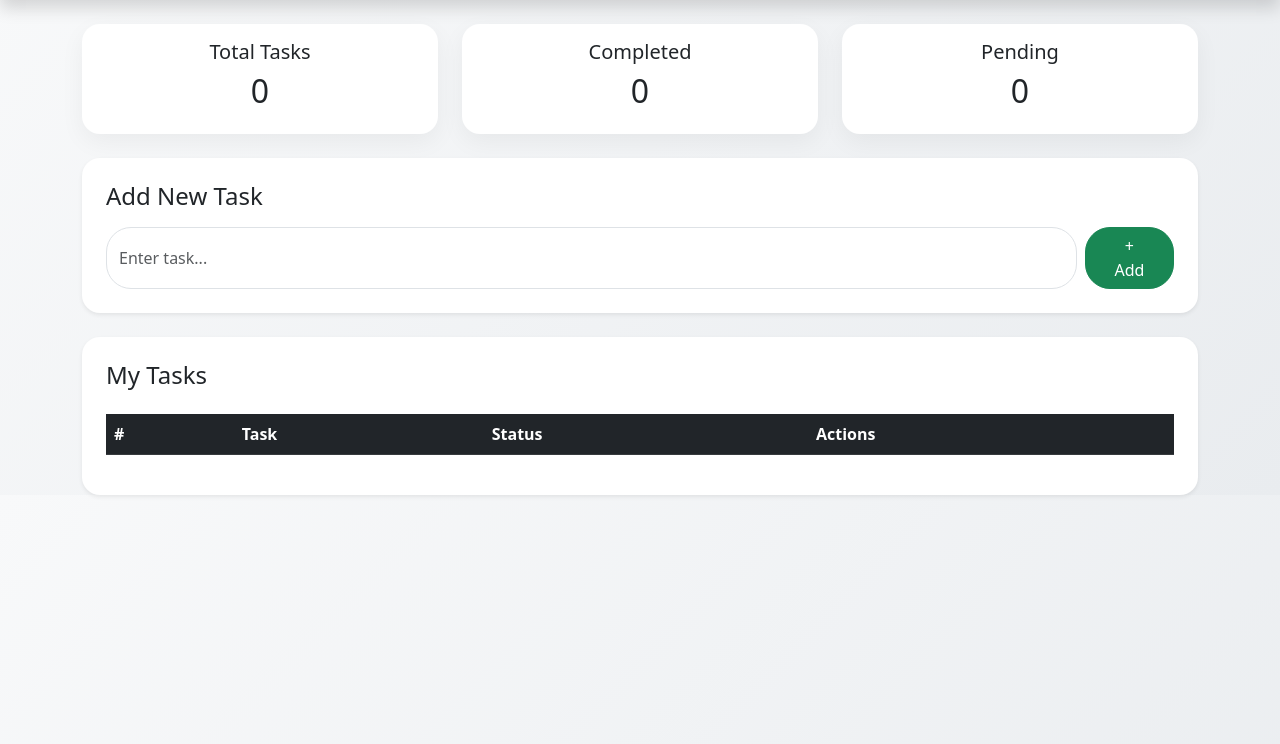
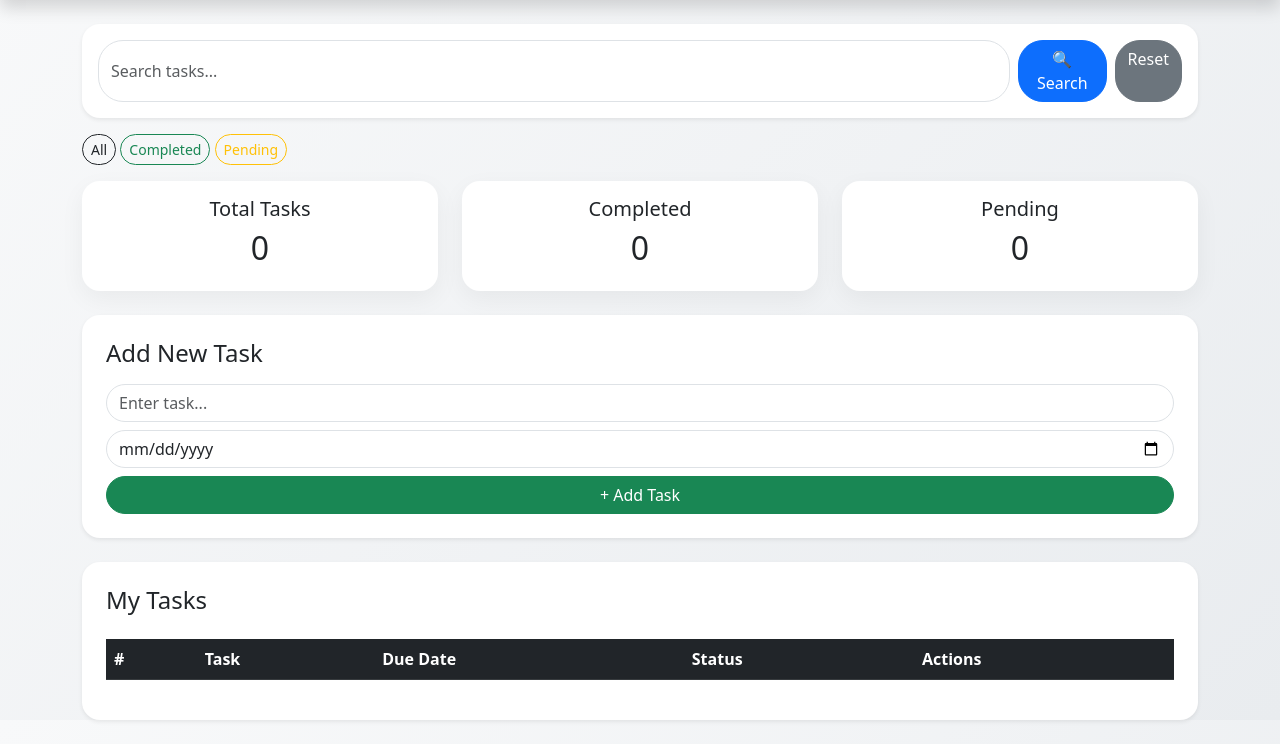
Before and after one commit to Abhi-25-MA/task-tracker, a Django app: page / in a window 1280 px wide. Shown: the part 56-800 px from the top of the page. Run offline with Django 5.2, Linux system fonts and the light colour scheme; a user stored in the database is signed in; data comes from the database, SQL or seed files in the repository; lists and menus that the app fills with data are empty.

Commit message:
updated search and due date

```diff
--- a/tasks/templates/home.html
+++ b/tasks/templates/home.html
@@ -75,7 +75,38 @@
 
 <div class="container mt-4">
 
-    <!-- DASHBOARD -->
+    <!-- 🔍 SEARCH + FILTER -->
+    <div class="card p-3 mb-3 shadow-sm">
+
+        <form method="GET" class="d-flex">
+            <input type="text"
+                   name="q"
+                   value="{{ query }}"
+                   class="form-control me-2"
+                   placeholder="Search tasks...">
+
+            <button class="btn btn-primary">🔍 Search</button>
+
+            <a href="/" class="btn btn-secondary ms-2">Reset</a>
+        </form>
+
+    </div>
+
+    <div class="mb-3">
+
+        <a href="/" class="btn btn-sm btn-outline-dark">All</a>
+
+        <a href="/?q=&filter=completed" class="btn btn-sm btn-outline-success">
+            Completed
+        </a>
+
+        <a href="/?q=&filter=pending" class="btn btn-sm btn-outline-warning">
+            Pending
+        </a>
+
+    </div>
+
+    <!-- 📊 DASHBOARD -->
     <div class="row mb-4">
 
         <div class="col-md-4">
@@ -101,23 +132,27 @@
 
     </div>
 
-    <!-- ADD TASK -->
+    <!-- ➕ ADD TASK -->
     <div class="card p-4 shadow-sm">
         <h4 class="mb-3">Add New Task</h4>
 
-        <form method="POST" action="/add/" class="d-flex">
+        <form method="POST" action="/add/" class="d-flex flex-column gap-2">
             {% csrf_token %}
+
             <input type="text" name="title"
-                   class="form-control me-2"
+                   class="form-control"
                    placeholder="Enter task..." required>
 
+            <input type="date" name="due_date"
+                   class="form-control">
+
             <button type="submit" class="btn btn-success px-4">
-                + Add
+                + Add Task
             </button>
         </form>
     </div>
 
-    <!-- TASK LIST -->
+    <!-- 📋 TASK LIST -->
     <div class="card mt-4 p-4 shadow-sm">
         <h4>My Tasks</h4>
 
@@ -126,6 +161,7 @@
                 <tr>
                     <th>#</th>
                     <th>Task</th>
+                    <th>Due Date</th>
                     <th>Status</th>
                     <th>Actions</th>
                 </tr>
@@ -144,6 +180,14 @@
                             </span>
                         {% else %}
                             {{ task.title }}
+                        {% endif %}
+                    </td>
+
+                    <td>
+                        {% if task.due_date %}
+                            {{ task.due_date }}
+                        {% else %}
+                            <span class="text-muted">No date</span>
                         {% endif %}
                     </td>
 
@@ -170,7 +214,7 @@
 
 </div>
 
-<!-- DARK MODE SCRIPT -->
+<!-- 🌙 DARK MODE SCRIPT -->
 <script>
 function toggleDark() {
     document.body.classList.toggle("dark-mode");
--- a/tasks/views.py
+++ b/tasks/views.py
@@ -7,27 +7,39 @@ from django.db.models import Count
 
 @login_required
 def home(request):
+    query = request.GET.get('q', '')  # 🔍 search input
+
     tasks = Task.objects.filter(user=request.user)
 
-    total_tasks = tasks.count()
-    completed_tasks = tasks.filter(completed=True).count()
-    pending_tasks = tasks.filter(completed=False).count()
+    # SEARCH FILTER
+    if query:
+        tasks = tasks.filter(title__icontains=query)
+
+    total_tasks = Task.objects.filter(user=request.user).count()
+    completed_tasks = Task.objects.filter(user=request.user, completed=True).count()
+    pending_tasks = Task.objects.filter(user=request.user, completed=False).count()
 
     context = {
         'tasks': tasks,
         'total_tasks': total_tasks,
         'completed_tasks': completed_tasks,
         'pending_tasks': pending_tasks,
+        'query': query,
     }
 
     return render(request, 'home.html', context)
-
 @login_required
 def add_task(request):
     if request.method == 'POST':
         title = request.POST.get('title')
+        due_date = request.POST.get('due_date')
+
         if title:
-            Task.objects.create(user=request.user, title=title)
+            Task.objects.create(
+                user=request.user,
+                title=title,
+                due_date=due_date if due_date else None
+            )
     return redirect('/')
 
 @login_required
```
Also changed, not shown: tasks/models.py (+2 -9 lines), tasks/migrations/0001_initial.py, tasks/migrations/0002_task_completed.py (deleted), tasks/migrations/0003_task_user.py (deleted), tasks/migrations/0004_task_priority.py (deleted).
